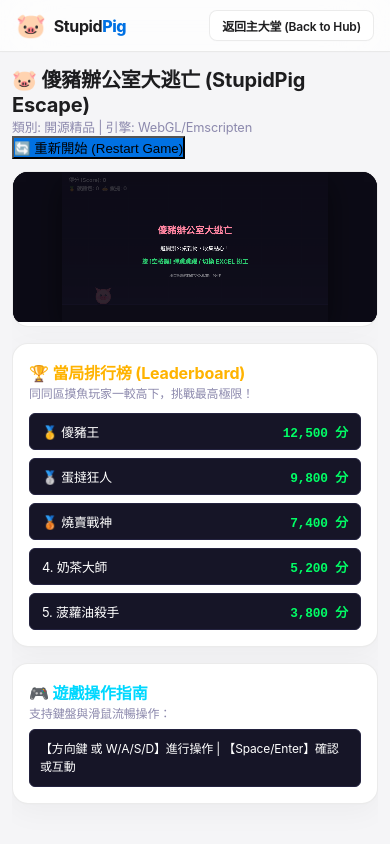
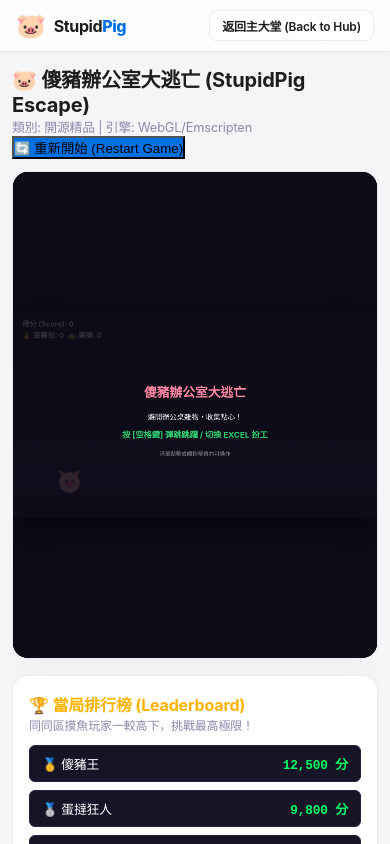
Before and after one commit to macausite/stupidpig, a Next.js app in the folder nextjs-portal/: page /play/stupidpig-escape in a window 390 px wide. Shown: the top 844 px of the page. Built offline with nearby package versions, Linux system fonts and the light colour scheme.

Commit message:
style: implement orientation-sensitive aspect ratios (portrait/landscape) for mobile game containers

```diff
--- a/nextjs-portal/pages/play/[gameId].js
+++ b/nextjs-portal/pages/play/[gameId].js
@@ -30,12 +30,51 @@ const CONTROLS_MAP = {
   tuxocide: '【W/A/S/D】控制移動 | 【滑鼠點擊】開槍射擊恐龍',
   aigeneratedgame: '【滑鼠點擊】控制射擊方向，彈射方塊獲得分數',
   tuxvsdragon: '【W/A/S/D】移動 | 【Space】掟雪球 | 【C】換相機視角',
-  k1945: '【滑鼠拖拽 或 W/A/S/D】控制戰機移動 | 【U】發射子彈 | 【I】投放炸彈'
+};
+
+const GAME_ORIENTATIONS = {
+  // Portrait games
+  'stupidpig-escape': 'portrait',
+  'villain-hitting': 'portrait',
+  'temple-chim': 'portrait',
+  'red-minibus': 'portrait',
+  'rainbow-toss': 'portrait',
+  'waiter-frenzy': 'portrait',
+  'fish-prawn-crab': 'portrait',
+  'interview-hell': 'portrait',
+  'hotpot-battle': 'portrait',
+  'typhoon-commute': 'portrait',
+  'bargaining-master': 'portrait',
+  'k1945': 'portrait',
+  'game2048': 'portrait',
+  'hextris': 'portrait',
+  'clumsybird': 'portrait',
+  'snowling': 'portrait',
+  'snowball': 'portrait',
+  'spherecollider': 'portrait',
+  'seapusher': 'portrait',
+  'tuxpusher': 'portrait',
+
+  // Landscape games
+  'doom': 'landscape',
+  'wolf3d': 'landscape',
+  'porydrive': 'landscape',
+  'snowboarder': 'landscape',
+  'cubes2': 'landscape',
+  'spaceminer': 'landscape',
+  'tuxocide': 'landscape',
+  'tuxscape': 'landscape',
+  'tuxvsdragon': 'landscape',
+  'seriousshooter': 'landscape',
+  'browserquest': 'landscape',
+  'adarkroom': 'landscape',
+  'gaiamaker': 'landscape'
 };
 
 export default function PlayPage({ onUpdateCoins, onUpdatePoints }) {
   const router = useRouter();
   const { gameId } = router.query;
+  const orientation = GAME_ORIENTATIONS[gameId] || 'portrait';
   const [game, setGame] = useState(null);
 
   // Live leaderboard state for gameplay engagement
@@ -335,7 +374,7 @@ export default function PlayPage({ onUpdateCoins, onUpdatePoints }) {
 
         {/* CONTAINER HOLDING SANDBOX IFRAME & LEADERBOARD/CONTROLS */}
         <div className="play-grid">
-          <div className="play-container-wrapper">
+          <div className={`play-container-wrapper ${orientation}-frame`}>
             <UniversalGameWrapper
               gameUrl={game.url}
               gameId={game.id}
--- a/nextjs-portal/styles/globals.css
+++ b/nextjs-portal/styles/globals.css
@@ -464,9 +464,15 @@ body, html {
     padding: 12px;
     gap: 12px;
   }
-  .play-container-wrapper {
-    height: 520px;
+  .play-container-wrapper.portrait-frame {
+    height: auto;
+    aspect-ratio: 3 / 4;
     max-height: 75vh;
+  }
+  .play-container-wrapper.landscape-frame {
+    height: auto;
+    aspect-ratio: 16 / 10;
+    max-height: 50vh;
   }
 }
 
```
